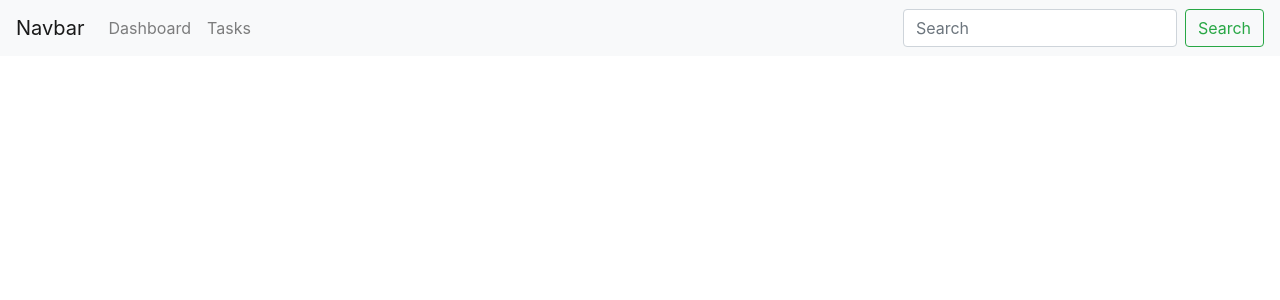
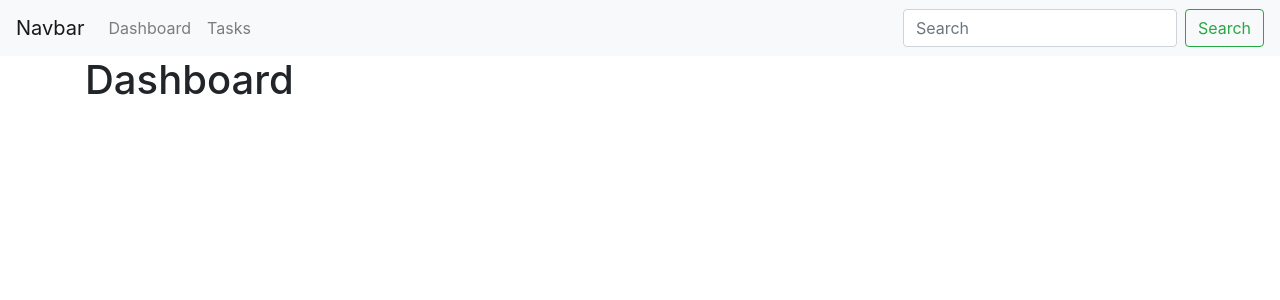
Before and after one commit to afonsir/task-manager-front-end, an Angular app: page /dashboard in a window 1280 px wide. Before the commit this address led to /. Shown: the top 300 px of the page. Built offline with nearby package versions, Linux system fonts and the light colour scheme; some icons are missing.

Commit message:
feat: add dashboard component

```diff
--- /dev/null
+++ b/src/app/dashboard/dashboard.component.html
@@ -0,0 +1 @@
+<h1>Dashboard</h1>
--- a/src/app/navbar/navbar.component.html
+++ b/src/app/navbar/navbar.component.html
@@ -1,5 +1,5 @@
 <nav class="navbar navbar-expand-lg navbar-light bg-light">
-  <a class="navbar-brand" href="#">Navbar</a>
+  <a class="navbar-brand" routerLink="/">Navbar</a>
   <button class="navbar-toggler" type="button" data-toggle="collapse" data-target="#navbarSupportedContent" aria-controls="navbarSupportedContent" aria-expanded="false" aria-label="Toggle navigation">
     <span class="navbar-toggler-icon"></span>
   </button>
@@ -7,7 +7,7 @@
   <div class="collapse navbar-collapse" id="navbarSupportedContent">
     <ul class="navbar-nav mr-auto">
       <li class="nav-item">
-        <a class="nav-link" href="#">Dashboard</a>
+        <a class="nav-link" routerLink="/dashboard">Dashboard</a>
       </li>
       <li class="nav-item">
         <a class="nav-link" routerLink="/tasks">Tasks</a>
```
Also changed, not shown: src/app/app.module.ts (+15 -4 lines), src/app/dashboard/dashboard.component.ts (added, +7 -0 lines).
